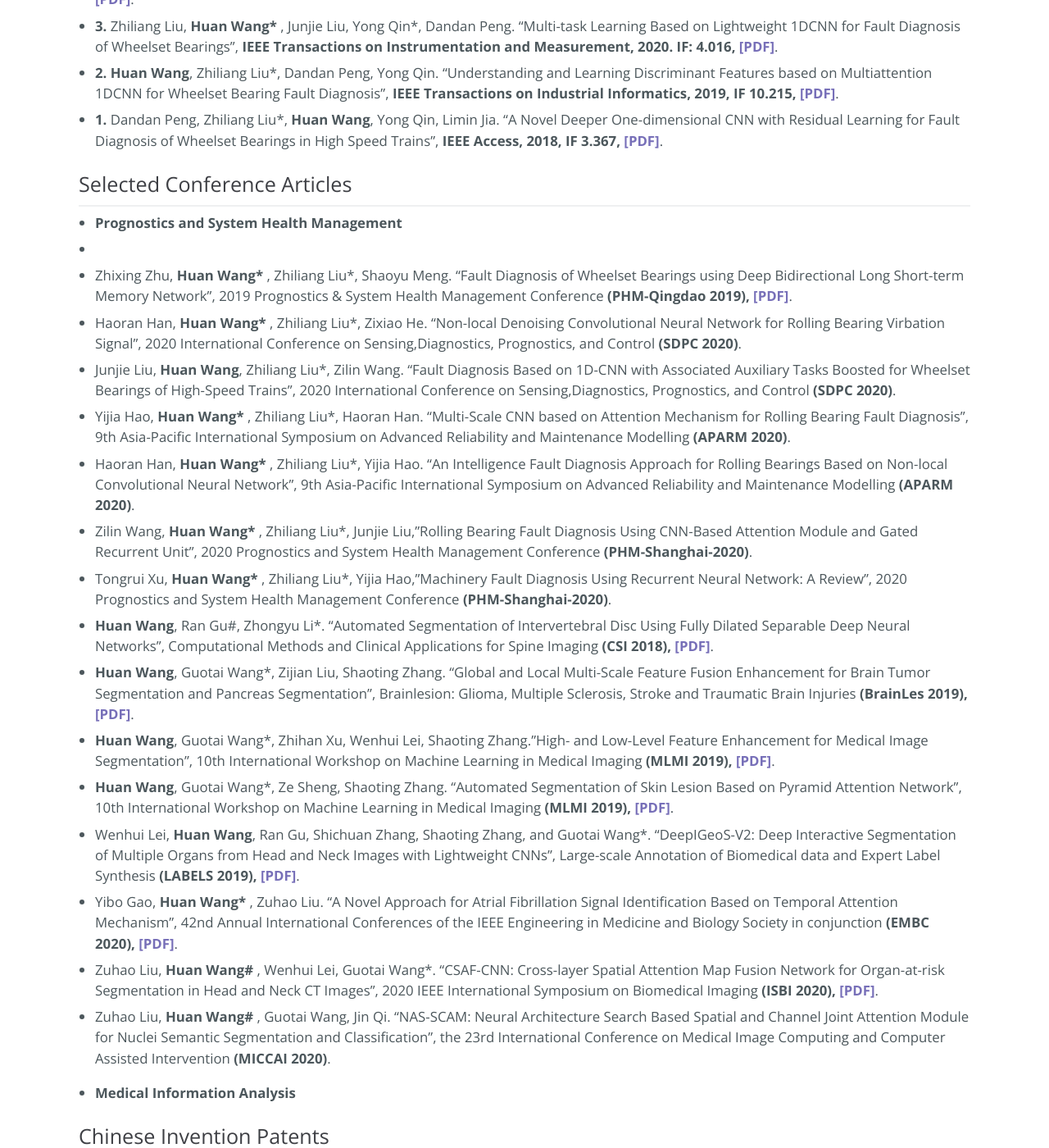
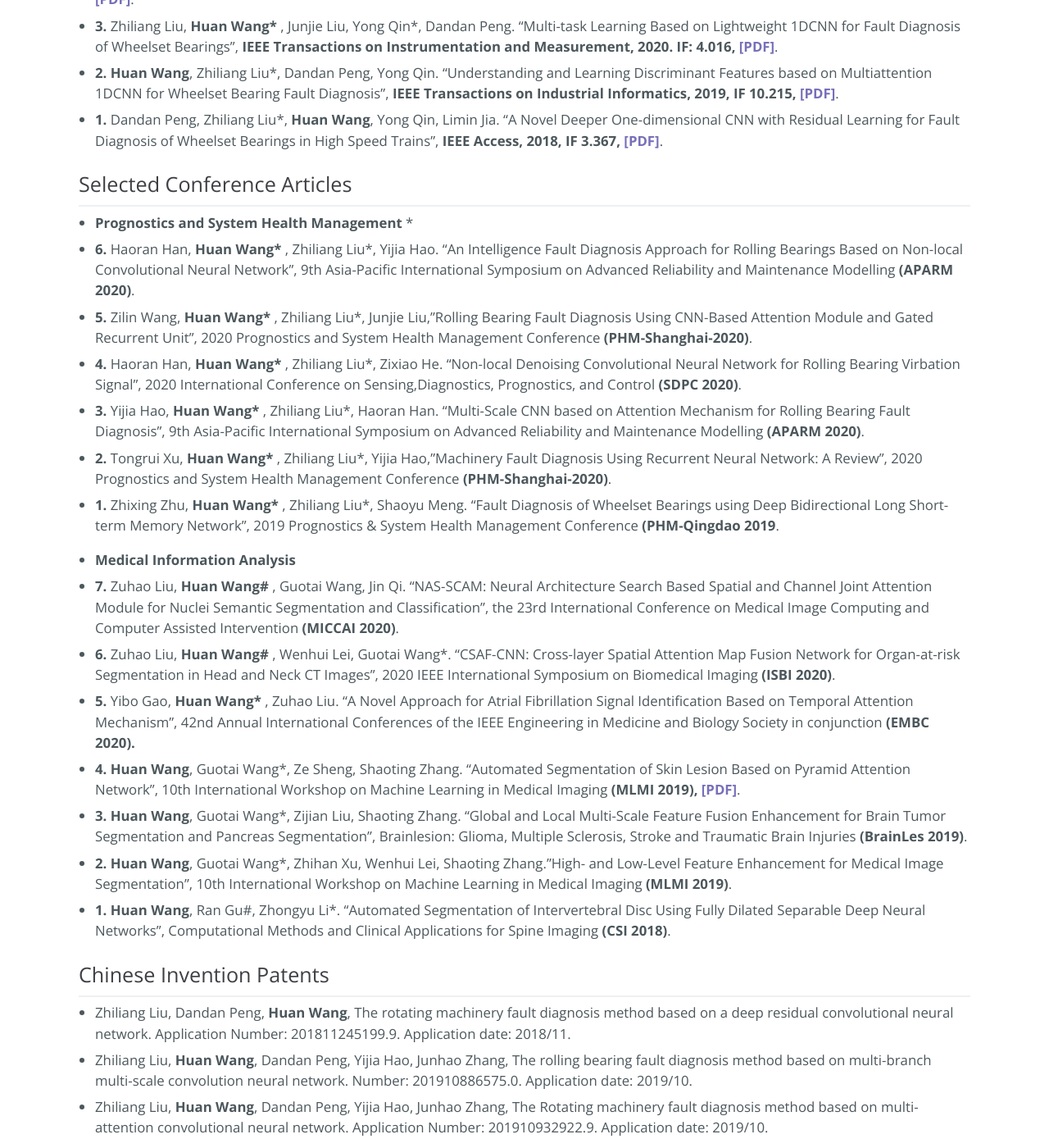
Before and after one commit to WH-HuanWang/WH-HuanWang.github.io, a Jekyll site: the page built from index.md, in a window 1280 px wide and 1400 px high, scrolled down 1508 px. Shown: the whole window at 82% size. Built offline with Jekyll 4.4.1, drawn with Linux system fonts in a browser that asks for light colours.

Commit message:
Update index.md

```diff
--- a/index.md
+++ b/index.md
@@ -60,24 +60,21 @@ B.S. Mechanical design, manufacturing and automation, School of mechanical and e
 * * *
 * <b>Prognostics and System Health Management</b>
 *
-* Zhixing Zhu, <b>Huan Wang* </b>, Zhiliang Liu*, Shaoyu Meng. "Fault Diagnosis of Wheelset Bearings using Deep Bidirectional Long Short-term Memory Network", 2019 Prognostics & System Health Management Conference <b>(PHM-Qingdao 2019), [[PDF]](https://ieeexplore.ieee.org/stamp/stamp.jsp?tp=&arnumber=8942870)</b>.
-* Haoran Han, <b>Huan Wang* </b>, Zhiliang Liu*, Zixiao He. "Non-local Denoising Convolutional Neural Network for Rolling Bearing Virbation Signal", 2020 International Conference on Sensing,Diagnostics, Prognostics, and Control <b>(SDPC 2020)</b>.
-* Junjie Liu, <b>Huan Wang</b>, Zhiliang Liu*, Zilin Wang. "Fault Diagnosis Based on 1D-CNN with Associated Auxiliary Tasks Boosted for Wheelset Bearings of High-Speed Trains", 2020 International Conference on Sensing,Diagnostics, Prognostics, and Control <b>(SDPC 2020)</b>.
-* Yijia Hao, <b>Huan Wang* </b>, Zhiliang Liu*, Haoran Han. "Multi-Scale CNN based on Attention Mechanism for Rolling Bearing Fault Diagnosis", 9th Asia-Pacific International Symposium on Advanced Reliability and Maintenance Modelling <b>(APARM 2020)</b>.
-* Haoran Han, <b>Huan Wang* </b>, Zhiliang Liu*, Yijia Hao. "An Intelligence Fault Diagnosis Approach for Rolling Bearings Based on Non-local Convolutional Neural Network", 9th Asia-Pacific International Symposium on Advanced Reliability and Maintenance Modelling <b>(APARM 2020)</b>.
-* Zilin Wang, <b>Huan Wang* </b>, Zhiliang Liu*, Junjie Liu,"Rolling Bearing Fault Diagnosis Using CNN-Based Attention Module and Gated Recurrent Unit", 2020 Prognostics and System Health Management Conference <b>(PHM-Shanghai-2020)</b>.
-* Tongrui Xu, <b>Huan Wang* </b>, Zhiliang Liu*, Yijia Hao,"Machinery Fault Diagnosis Using Recurrent Neural Network: A Review", 2020 Prognostics and System Health Management Conference <b>(PHM-Shanghai-2020)</b>.
-* <b>Huan Wang</b>, Ran Gu#, Zhongyu Li*. "Automated Segmentation of Intervertebral Disc Using Fully Dilated Separable Deep Neural Networks", Computational Methods and Clinical Applications for Spine Imaging <b>(CSI 2018), [[PDF]](https://link.springer.com/content/pdf/10.1007%2F978-3-030-13736-6_6.pdf)</b>.
-* <b>Huan Wang</b>, Guotai Wang*, Zijian Liu, Shaoting Zhang. "Global and Local Multi-Scale Feature Fusion Enhancement for Brain Tumor Segmentation and Pancreas Segmentation", Brainlesion: Glioma, Multiple Sclerosis, Stroke and Traumatic Brain Injuries <b>(BrainLes 2019), [[PDF]](https://link.springer.com/chapter/10.1007%2F978-3-030-46640-4_8)</b>.
-* <b>Huan Wang</b>, Guotai Wang*, Zhihan Xu, Wenhui Lei, Shaoting Zhang."High- and Low-Level Feature Enhancement for Medical Image Segmentation", 10th International Workshop on Machine Learning in Medical Imaging <b>(MLMI 2019), [[PDF]](https://link.springer.com/content/pdf/10.1007%2F978-3-030-32692-0_70.pdf)</b>.
-* <b>Huan Wang</b>, Guotai Wang*, Ze Sheng, Shaoting Zhang. "Automated Segmentation of Skin Lesion Based on Pyramid Attention Network", 10th International Workshop on Machine Learning in Medical Imaging <b>(MLMI 2019), [[PDF]](https://link.springer.com/content/pdf/10.1007%2F978-3-030-32692-0_50.pdf)</b>.
-* Wenhui Lei, <b>Huan Wang</b>, Ran Gu, Shichuan Zhang, Shaoting Zhang, and Guotai Wang*. "DeepIGeoS-V2: Deep Interactive Segmentation of Multiple Organs from Head and Neck Images with Lightweight CNNs", Large-scale Annotation of Biomedical data and Expert Label Synthesis <b>(LABELS 2019), [[PDF]](https://link.springer.com/content/pdf/10.1007%2F978-3-030-33642-4_7.pdf)</b>.
-* Yibo Gao, <b>Huan Wang* </b>, Zuhao Liu. "A Novel Approach for Atrial Fibrillation Signal Identification Based on Temporal Attention Mechanism", 42nd Annual International Conferences of the IEEE Engineering in Medicine and Biology Society in conjunction <b>(EMBC 2020), [[PDF]](https://ieeexplore.ieee.org/document/9175823)</b>.
-* Zuhao Liu, <b>Huan Wang# </b>, Wenhui Lei, Guotai Wang*. "CSAF-CNN: Cross-layer Spatial Attention Map Fusion Network for Organ-at-risk Segmentation in Head and Neck CT Images", 2020 IEEE International Symposium on Biomedical Imaging <b>(ISBI 2020), [[PDF]](https://ieeexplore.ieee.org/document/9098711)</b>.
-* Zuhao Liu, <b>Huan Wang# </b>, Guotai Wang, Jin Qi. "NAS-SCAM: Neural Architecture Search Based Spatial and Channel Joint Attention Module for Nuclei Semantic Segmentation and Classification", the 23rd International Conference on Medical Image Computing and Computer Assisted Intervention <b>(MICCAI 2020)</b>.
+* <b>6. </b>Haoran Han, <b>Huan Wang* </b>, Zhiliang Liu*, Yijia Hao. "An Intelligence Fault Diagnosis Approach for Rolling Bearings Based on Non-local Convolutional Neural Network", 9th Asia-Pacific International Symposium on Advanced Reliability and Maintenance Modelling <b>(APARM 2020)</b>.
+* <b>5. </b>Zilin Wang, <b>Huan Wang* </b>, Zhiliang Liu*, Junjie Liu,"Rolling Bearing Fault Diagnosis Using CNN-Based Attention Module and Gated Recurrent Unit", 2020 Prognostics and System Health Management Conference <b>(PHM-Shanghai-2020)</b>.
+* <b>4. </b>Haoran Han, <b>Huan Wang* </b>, Zhiliang Liu*, Zixiao He. "Non-local Denoising Convolutional Neural Network for Rolling Bearing Virbation Signal", 2020 International Conference on Sensing,Diagnostics, Prognostics, and Control <b>(SDPC 2020)</b>.
+* <b>3. </b>Yijia Hao, <b>Huan Wang* </b>, Zhiliang Liu*, Haoran Han. "Multi-Scale CNN based on Attention Mechanism for Rolling Bearing Fault Diagnosis", 9th Asia-Pacific International Symposium on Advanced Reliability and Maintenance Modelling <b>(APARM 2020)</b>.
+* <b>2. </b>Tongrui Xu, <b>Huan Wang* </b>, Zhiliang Liu*, Yijia Hao,"Machinery Fault Diagnosis Using Recurrent Neural Network: A Review", 2020 Prognostics and System Health Management Conference <b>(PHM-Shanghai-2020)</b>.
+* <b>1. </b>Zhixing Zhu, <b>Huan Wang* </b>, Zhiliang Liu*, Shaoyu Meng. "Fault Diagnosis of Wheelset Bearings using Deep Bidirectional Long Short-term Memory Network", 2019 Prognostics & System Health Management Conference <b>(PHM-Qingdao 2019</b>.
 
 * <b>Medical Information Analysis</b>
-
+* <b>7. </b>Zuhao Liu, <b>Huan Wang# </b>, Guotai Wang, Jin Qi. "NAS-SCAM: Neural Architecture Search Based Spatial and Channel Joint Attention Module for Nuclei Semantic Segmentation and Classification", the 23rd International Conference on Medical Image Computing and Computer Assisted Intervention <b>(MICCAI 2020)</b>.
+* <b>6. </b>Zuhao Liu, <b>Huan Wang# </b>, Wenhui Lei, Guotai Wang*. "CSAF-CNN: Cross-layer Spatial Attention Map Fusion Network for Organ-at-risk Segmentation in Head and Neck CT Images", 2020 IEEE International Symposium on Biomedical Imaging <b>(ISBI 2020)</b>.
+* <b>5. </b>Yibo Gao, <b>Huan Wang* </b>, Zuhao Liu. "A Novel Approach for Atrial Fibrillation Signal Identification Based on Temporal Attention Mechanism", 42nd Annual International Conferences of the IEEE Engineering in Medicine and Biology Society in conjunction <b>(EMBC 2020).
+* <b>4. Huan Wang</b>, Guotai Wang*, Ze Sheng, Shaoting Zhang. "Automated Segmentation of Skin Lesion Based on Pyramid Attention Network", 10th International Workshop on Machine Learning in Medical Imaging <b>(MLMI 2019), [[PDF]](https://link.springer.com/content/pdf/10.1007%2F978-3-030-32692-0_50.pdf)</b>.
+* <b>3. Huan Wang</b>, Guotai Wang*, Zijian Liu, Shaoting Zhang. "Global and Local Multi-Scale Feature Fusion Enhancement for Brain Tumor Segmentation and Pancreas Segmentation", Brainlesion: Glioma, Multiple Sclerosis, Stroke and Traumatic Brain Injuries <b>(BrainLes 2019)</b>.
+* <b>2. Huan Wang</b>, Guotai Wang*, Zhihan Xu, Wenhui Lei, Shaoting Zhang."High- and Low-Level Feature Enhancement for Medical Image Segmentation", 10th International Workshop on Machine Learning in Medical Imaging <b>(MLMI 2019)</b>.
+* <b>1. Huan Wang</b>, Ran Gu#, Zhongyu Li*. "Automated Segmentation of Intervertebral Disc Using Fully Dilated Separable Deep Neural Networks", Computational Methods and Clinical Applications for Spine Imaging <b>(CSI 2018)</b>.
 
 
 ## Chinese Invention Patents
@@ -86,6 +83,7 @@ B.S. Mechanical design, manufacturing and automation, School of mechanical and e
 * Zhiliang Liu, <b>Huan Wang</b>, Dandan Peng, Yijia Hao, Junhao Zhang, The rolling bearing fault diagnosis method based on multi-branch multi-scale convolution neural network. Number: 201910886575.0. Application date: 2019/10.
 * Zhiliang Liu, <b>Huan Wang</b>, Dandan Peng, Yijia Hao, Junhao Zhang, The Rotating machinery fault diagnosis method based on multi-attention convolutional neural network. Application Number: 201910932922.9. Application date: 2019/10.
 
+
 ## Honors & Awards
 * * *
 * 2nd Runner up in the automatic structure segmentation for radiotherapy planing challenge 2019
```
